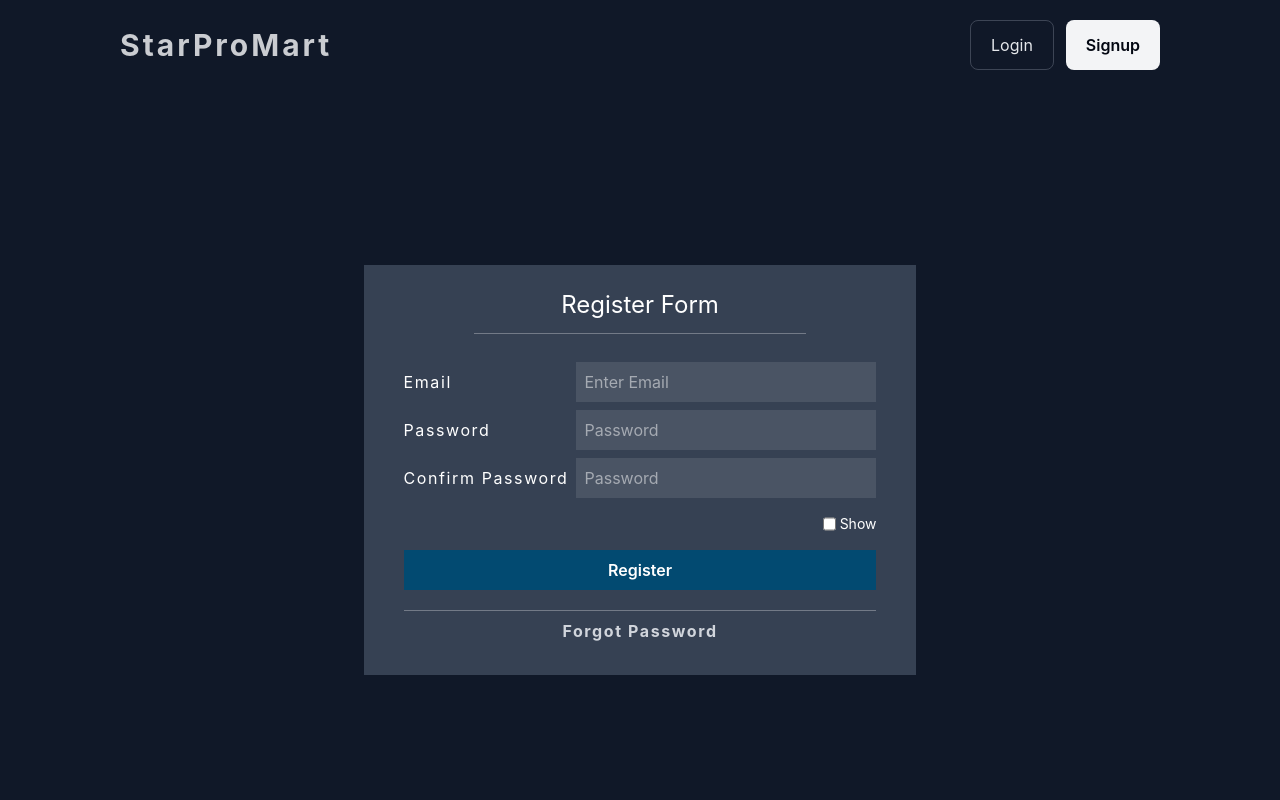
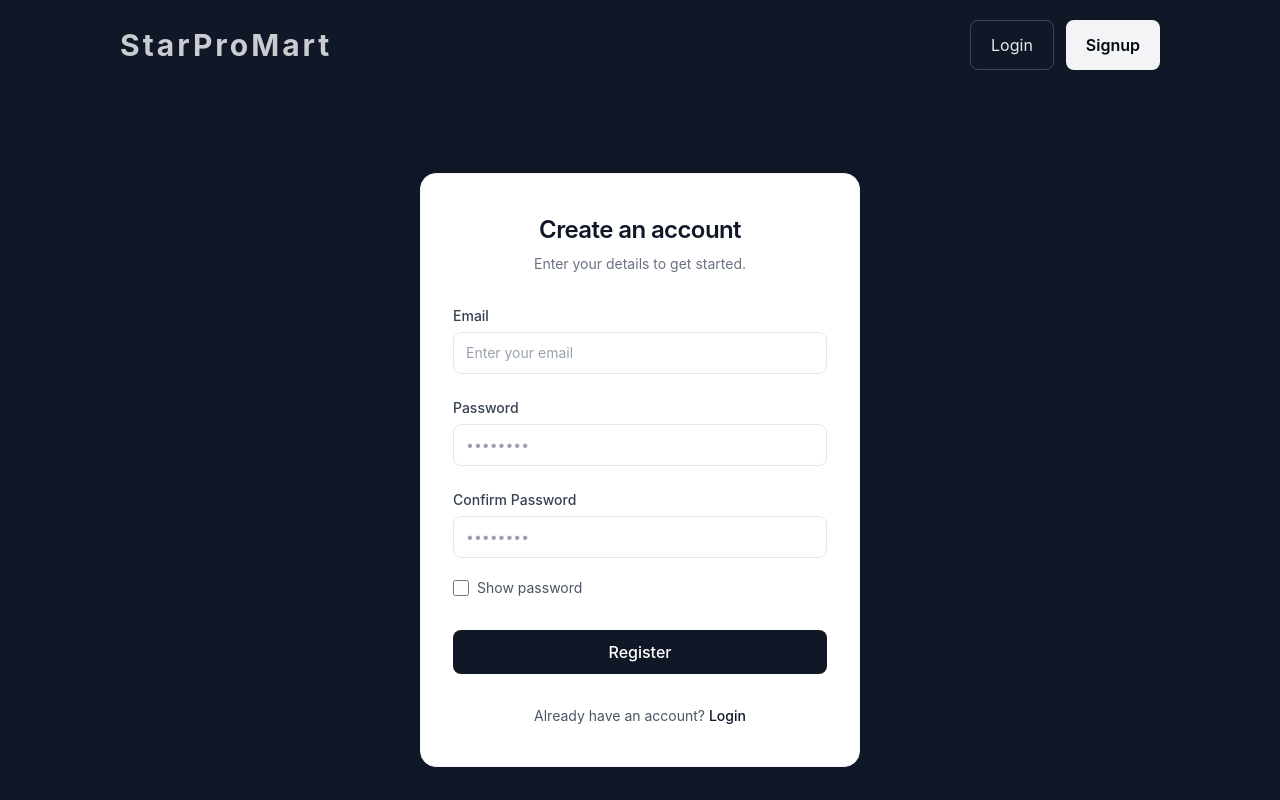
Before and after one commit to AbhirupRoy27/E-com_React, a React (Vite) app: page /auth/signup in a window 1280 px wide. Built offline with nearby package versions, Linux system fonts and the light colour scheme; no server answers.

Commit message:
refactor: enhance LoginForm and RegisterForm components with improved layout and accessibility

```diff
--- a/src/features/auth/Components/LoginForm.jsx
+++ b/src/features/auth/Components/LoginForm.jsx
@@ -14,57 +14,87 @@ function LoginForm() {
   const { isLogin, setIsLogin } = useAuth()
 
   return (
-    <div className="flex justify-center items-center h-screen">
+    <div className="flex justify-center items-center min-h-screen">
       <form
-        className="bg-gray-700 px-3 sm:px-10 py-6 w-full sm:w-fit sm:min-w-[546px] sm:min-h-[410px]"
+        className="bg-white px-8 py-10 w-full max-w-[440px] rounded-2xl border border-gray-100 shadow-[0_8px_30px_rgb(0,0,0,0.04)]"
         onSubmit={(e) => handleLogin(e, navigate, cred, isLogin, setIsLogin)}
       >
-        <div className="flex flex-col items-center gap-2 pb-5 border-b-1 border-white/30">
-          <h2 className="text-2xl w-[70%] pb-3 mb-5 border-b-1 border-white/30 text-center">
-            Login Form
-          </h2>
-          <div className="flex flex-col sm:flex-row gap-2 items-start sm:items-center w-full justify-between">
-            <label className="tracking-widest">Email</label>
+        <div className="flex flex-col gap-6">
+          <div className="text-center mb-2">
+            <h2 className="text-2xl font-semibold text-gray-900 tracking-tight">
+              Welcome back
+            </h2>
+            <p className="text-sm text-gray-500 mt-2">
+              Please enter your details to sign in.
+            </p>
+          </div>
+
+          <div className="flex flex-col gap-1.5">
+            <label htmlFor="email" className="text-sm font-medium text-gray-700">Email</label>
             <input
+              id="email"
               onChange={(e) => handleAuthInputs(e, setCred)}
-              placeholder="Enter Email"
-              className="bg-white/10 py-2 px-2 w-full sm:w-auto sm:min-w-[300px] focus:outline-0 focus:bg-white/30"
+              placeholder="Enter your email"
+              className="px-3 py-2.5 rounded-lg border border-gray-200 bg-white text-gray-900 placeholder-gray-400 focus:outline-none focus:ring-2 focus:ring-gray-900/10 focus:border-gray-900 transition-all sm:text-sm"
               name="email"
               maxLength={30}
               required
             />
           </div>
-          <div className="flex flex-col sm:flex-row gap-2 items-start sm:items-center w-full justify-between">
-            <label className="tracking-widest">Password</label>
+
+          <div className="flex flex-col gap-1.5">
+            <label htmlFor="pass" className="text-sm font-medium text-gray-700">Password</label>
             <input
+              id="pass"
               onChange={(e) => handleAuthInputs(e, setCred)}
-              placeholder="Password"
-              className="bg-white/10 py-2 px-2 w-full sm:w-auto sm:min-w-[300px] focus:outline-0 focus:bg-white/30"
+              placeholder="••••••••"
+              className="px-3 py-2.5 rounded-lg border border-gray-200 bg-white text-gray-900 placeholder-gray-400 focus:outline-none focus:ring-2 focus:ring-gray-900/10 focus:border-gray-900 transition-all sm:text-sm"
               type={isChecked ? 'text' : 'password'}
               name="pass"
               required
             />
           </div>
-          <div className="flex w-full justify-end gap-1 py-2">
-            <input type="checkbox" onChange={() => setIsChecked(!isChecked)} />
-            <label className="text-sm">{isChecked ? 'Hide' : 'Show'}</label>
+
+          <div className="flex items-center justify-between -mt-1">
+            <div className="flex items-center gap-2">
+              <input
+                type="checkbox"
+                id="show-pass"
+                className="w-4 h-4 rounded border-gray-300 text-gray-900 focus:ring-gray-900"
+                onChange={() => setIsChecked(!isChecked)}
+              />
+              <label htmlFor="show-pass" className="text-sm text-gray-600 select-none cursor-pointer">
+                Show password
+              </label>
+            </div>
+
+            <button
+              type="button"
+              className="text-sm font-medium text-gray-600 hover:text-gray-900 transition-colors"
+              onClick={() => navigate('/auth/reset-pass')}
+            >
+              Forgot password?
+            </button>
           </div>
+
           <button
-            className="bg-sky-900 hover:bg-sky-800 transition duration-300 active:scale-95 py-2 px-5 w-full font-semibold"
+            className="w-full mt-2 bg-gray-900 hover:bg-gray-800 text-white py-2.5 rounded-lg font-medium transition-colors focus:outline-none focus:ring-2 focus:ring-gray-900 focus:ring-offset-2 active:scale-[0.99]"
             type="submit"
           >
-            Login
+            Sign in
           </button>
         </div>
 
-        <div
-          className="flex justify-center cursor-pointer"
-          onClick={() => navigate('/auth/reset-pass')}
-        >
-          <h4 className="py-2 text-gray-200 font-bold tracking-widest">
-            Forgot Password
-          </h4>
-        </div>
+        <p className="text-center text-sm text-gray-600 mt-8">
+          Don't have an account?{' '}
+          <button
+            type="button"
+            className="font-medium text-gray-900 hover:underline"
+            onClick={() => navigate('/auth/signup')}
+          >
+            Sign up
+          </button>
+        </p>
       </form>
     </div>
   )
--- a/src/features/auth/Components/RegisterForm.jsx
+++ b/src/features/auth/Components/RegisterForm.jsx
@@ -13,64 +13,90 @@ function RegisterForm() {
   })
 
   return (
-    <div className="flex justify-center items-center h-screen ">
+    <div className="flex justify-center items-center min-h-screen">
       <form
-        className="bg-gray-700 px-3 sm:px-10 py-6 w-full sm:w-fit"
+        className="bg-white px-8 py-10 w-full max-w-[440px] rounded-2xl border border-gray-100 shadow-[0_8px_30px_rgb(0,0,0,0.04)]"
         onSubmit={(e) => handleSignup(e, navigate, cred)}
       >
-        <div className="flex flex-col items-center gap-2 pb-5 border-b-1 border-white/30">
-          <h2 className="text-2xl w-[70%] pb-3 mb-5 border-b-1 border-white/30 text-center">
-            Register Form
-          </h2>
-          <div className="flex flex-col sm:flex-row gap-2 items-start sm:items-center w-full justify-between">
-            <label className="tracking-widest">Email</label>
+        <div className="flex flex-col gap-6">
+          <div className="text-center mb-2">
+            <h2 className="text-2xl font-semibold text-gray-900 tracking-tight">
+              Create an account
+            </h2>
+            <p className="text-sm text-gray-500 mt-2">
+              Enter your details to get started.
+            </p>
+          </div>
+
+          <div className="flex flex-col gap-1.5">
+            <label htmlFor="email" className="text-sm font-medium text-gray-700">Email</label>
             <input
+              id="email"
               onChange={(e) => handleAuthInputs(e, setCred)}
-              placeholder="Enter Email"
-              className="bg-white/10 py-2 px-2 w-full sm:w-auto sm:min-w-[300px] focus:outline-0 focus:bg-white/30"
+              placeholder="Enter your email"
+              className="px-3 py-2.5 rounded-lg border border-gray-200 bg-white text-gray-900 placeholder-gray-400 focus:outline-none focus:ring-2 focus:ring-gray-900/10 focus:border-gray-900 transition-all sm:text-sm"
               name="email"
               maxLength={30}
+              required
             />
           </div>
-          <div className="flex flex-col sm:flex-row gap-2 items-start sm:items-center w-full justify-between">
-            <label className="tracking-widest">Password</label>
+
+          <div className="flex flex-col gap-1.5">
+            <label htmlFor="pass" className="text-sm font-medium text-gray-700">Password</label>
             <input
+              id="pass"
               onChange={(e) => handleAuthInputs(e, setCred)}
-              placeholder="Password"
-              className="bg-white/10 py-2 px-2 w-full sm:w-auto sm:min-w-[300px] focus:outline-0 focus:bg-white/30"
+              placeholder="••••••••"
+              className="px-3 py-2.5 rounded-lg border border-gray-200 bg-white text-gray-900 placeholder-gray-400 focus:outline-none focus:ring-2 focus:ring-gray-900/10 focus:border-gray-900 transition-all sm:text-sm"
               type={showPass ? 'text' : 'password'}
               name="pass"
+              required
             />
           </div>
-          <div className="flex flex-col sm:flex-row gap-2 items-start sm:items-center w-full justify-between">
-            <label className="tracking-widest">Confirm Password</label>
+
+          <div className="flex flex-col gap-1.5">
+            <label htmlFor="rePass" className="text-sm font-medium text-gray-700">Confirm Password</label>
             <input
+              id="rePass"
               onChange={(e) => handleAuthInputs(e, setCred)}
-              placeholder="Password"
-              className="bg-white/10 py-2 px-2 w-full sm:w-auto sm:min-w-[300px] focus:outline-0 focus:bg-white/30"
+              placeholder="••••••••"
+              className="px-3 py-2.5 rounded-lg border border-gray-200 bg-white text-gray-900 placeholder-gray-400 focus:outline-none focus:ring-2 focus:ring-gray-900/10 focus:border-gray-900 transition-all sm:text-sm"
               type={showPass ? 'text' : 'password'}
               name="rePass"
+              required
             />
           </div>
-          <div className="flex w-full justify-end gap-1 py-2">
-            <input type="checkbox" onChange={() => setShowPass(!showPass)} />
-            <label className="text-sm">{showPass ? 'Hide' : 'Show'}</label>
+
+          <div className="flex items-center gap-2 -mt-1">
+            <input
+              type="checkbox"
+              id="show-pass"
+              className="w-4 h-4 rounded border-gray-300 text-gray-900 focus:ring-gray-900"
+              onChange={() => setShowPass(!showPass)}
+            />
+            <label htmlFor="show-pass" className="text-sm text-gray-600 select-none cursor-pointer">
+              Show password
+            </label>
           </div>
+
           <button
-            className="bg-sky-900 hover:bg-sky-800 transition duration-300 active:scale-95 py-2 px-5 w-full font-semibold"
+            className="w-full mt-2 bg-gray-900 hover:bg-gray-800 text-white py-2.5 rounded-lg font-medium transition-colors focus:outline-none focus:ring-2 focus:ring-gray-900 focus:ring-offset-2 active:scale-[0.99]"
             type="submit"
           >
             Register
           </button>
         </div>
-        <div
-          className="flex justify-center cursor-pointer"
-          onClick={() => navigate('/auth/reset-pass')}
-        >
-          <h4 className="py-2 text-gray-300 hover:scale-105 transition duration-300 font-bold tracking-widest">
-            Forgot Password
-          </h4>
-        </div>
+
+        <p className="text-center text-sm text-gray-600 mt-8">
+          Already have an account?{' '}
+          <button
+            type="button"
+            className="font-medium text-gray-900 hover:underline"
+            onClick={() => navigate('/auth/login')}
+          >
+            Login
+          </button>
+        </p>
       </form>
     </div>
   )
```
